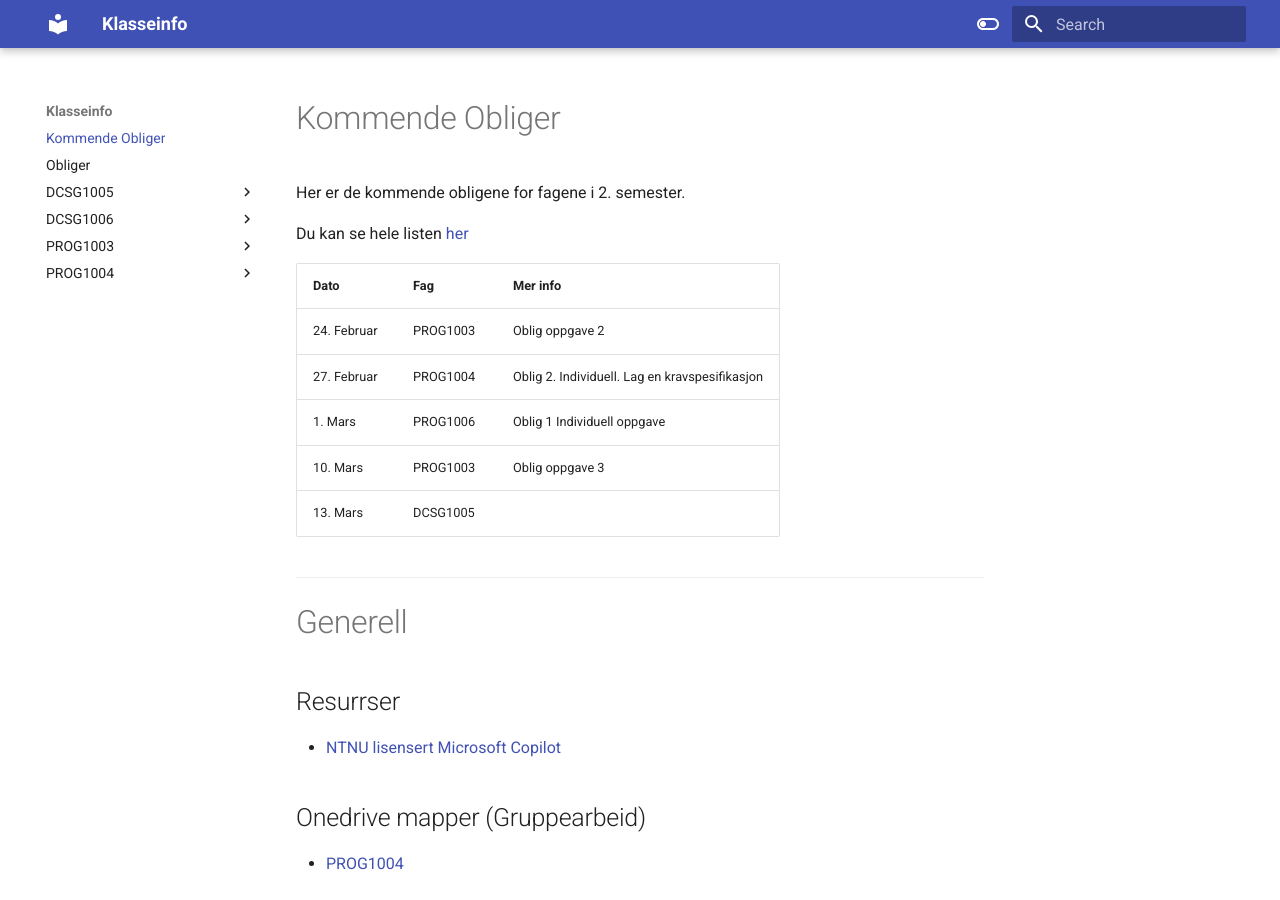
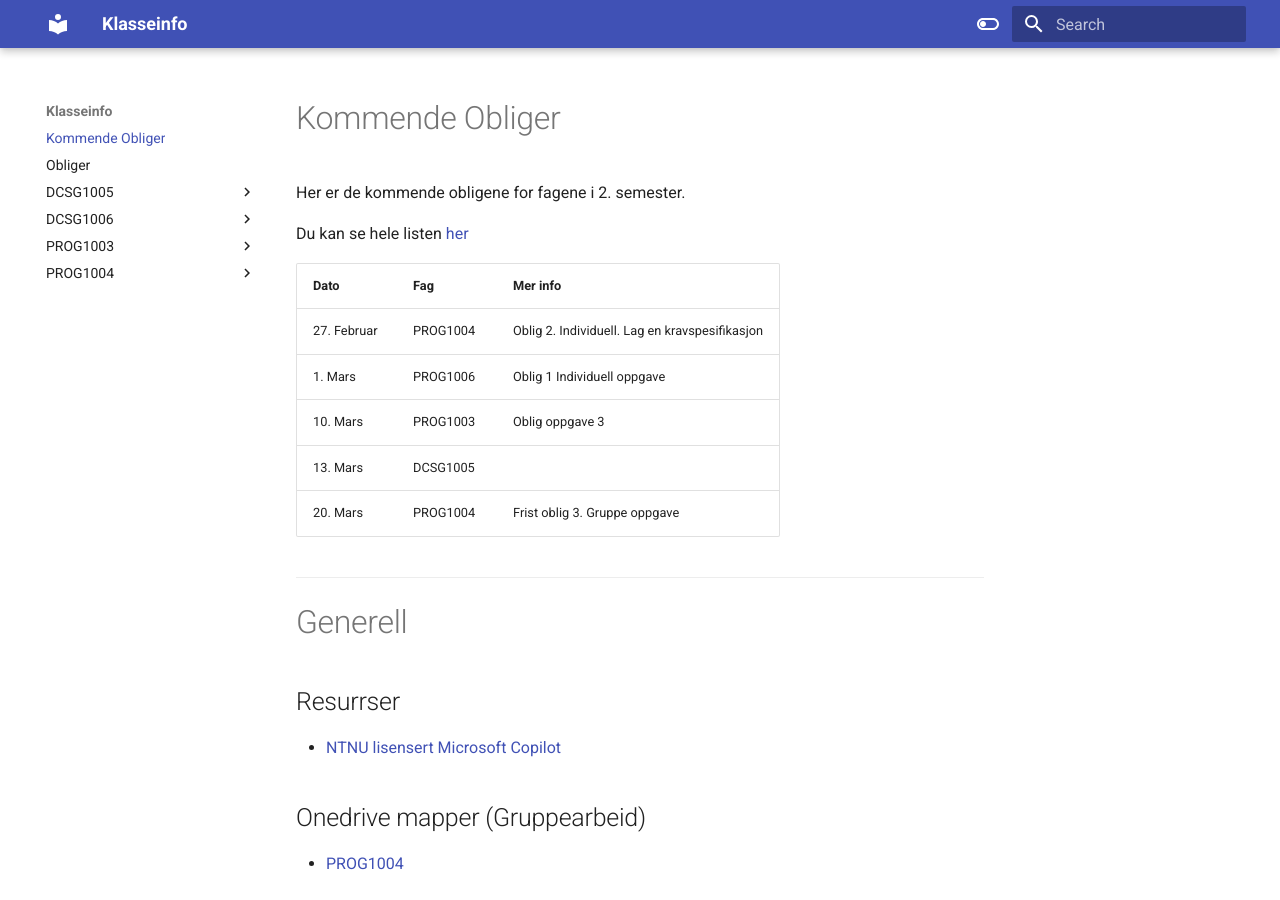
Before and after one commit to ProtoSparky/DIGSEC-Info-Board, an MkDocs documentation site: the page built from docs/index.md, in a window 1280 px wide and 900 px high. Built offline with MkDocs 1.6.1 and Material for MkDocs 9.7.7, drawn with Linux system fonts in a browser that asks for light colours.

Commit message:
oblig changed

```diff
--- a/docs/index.md
+++ b/docs/index.md
@@ -6,11 +6,11 @@ Du kan se hele listen [her](./obliger.md)
 
 Dato|Fag|Mer info|
 |---|---|---|
-|24. Februar|PROG1003|Oblig oppgave 2|
 |27. Februar|PROG1004|Oblig 2. Individuell.  Lag en kravspesifikasjon|
 |1. Mars |PROG1006|Oblig 1 Individuell oppgave|
 |10. Mars|PROG1003|Oblig oppgave 3|
-|13. Mars| DCSG1005||
+|13. Mars|DCSG1005||
+|20. Mars|PROG1004|Frist oblig 3. Gruppe oppgave|
 
 -------------
 
```
Also changed, not shown: docs/obliger.md (+0 -1 lines).
